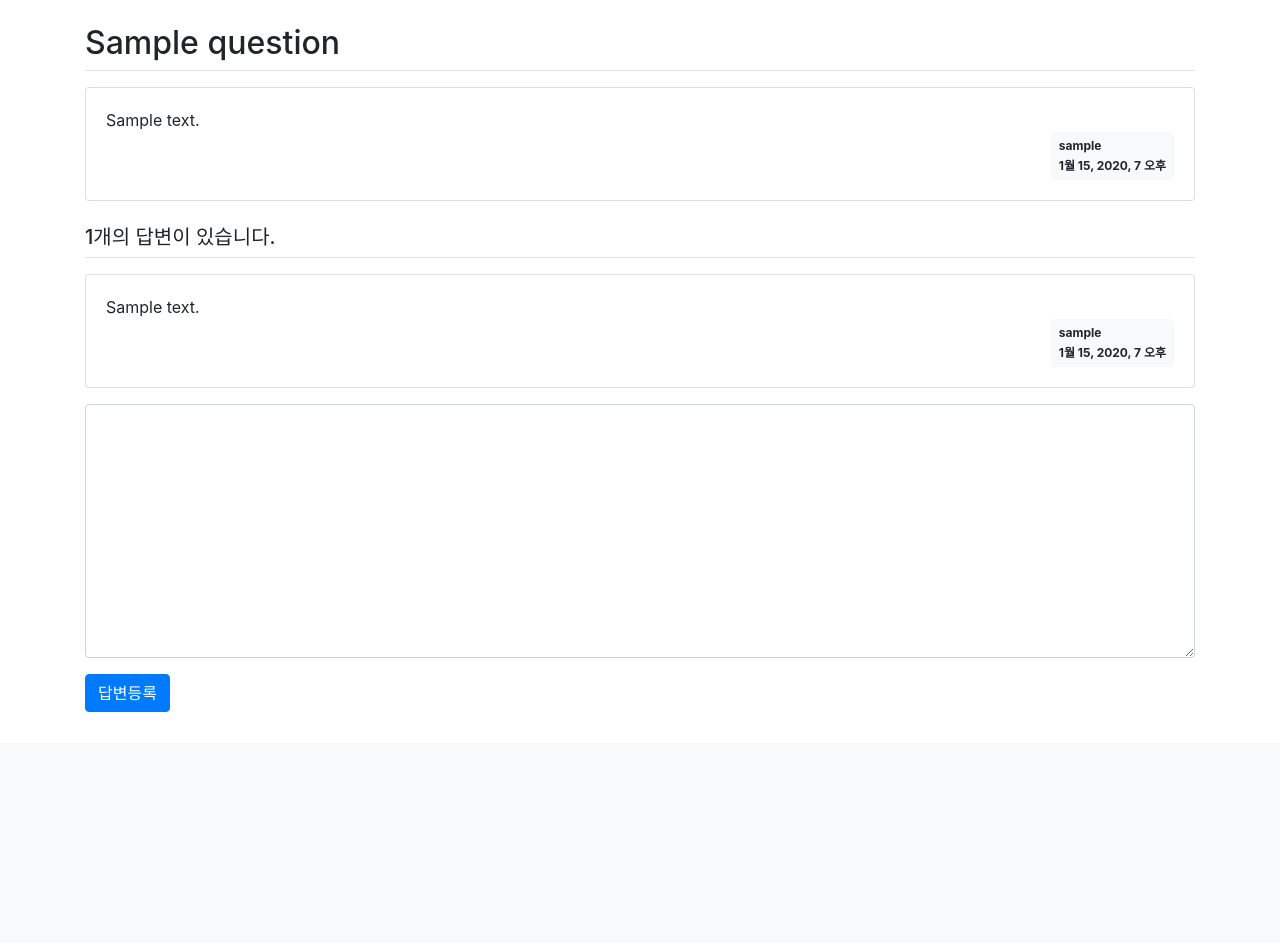
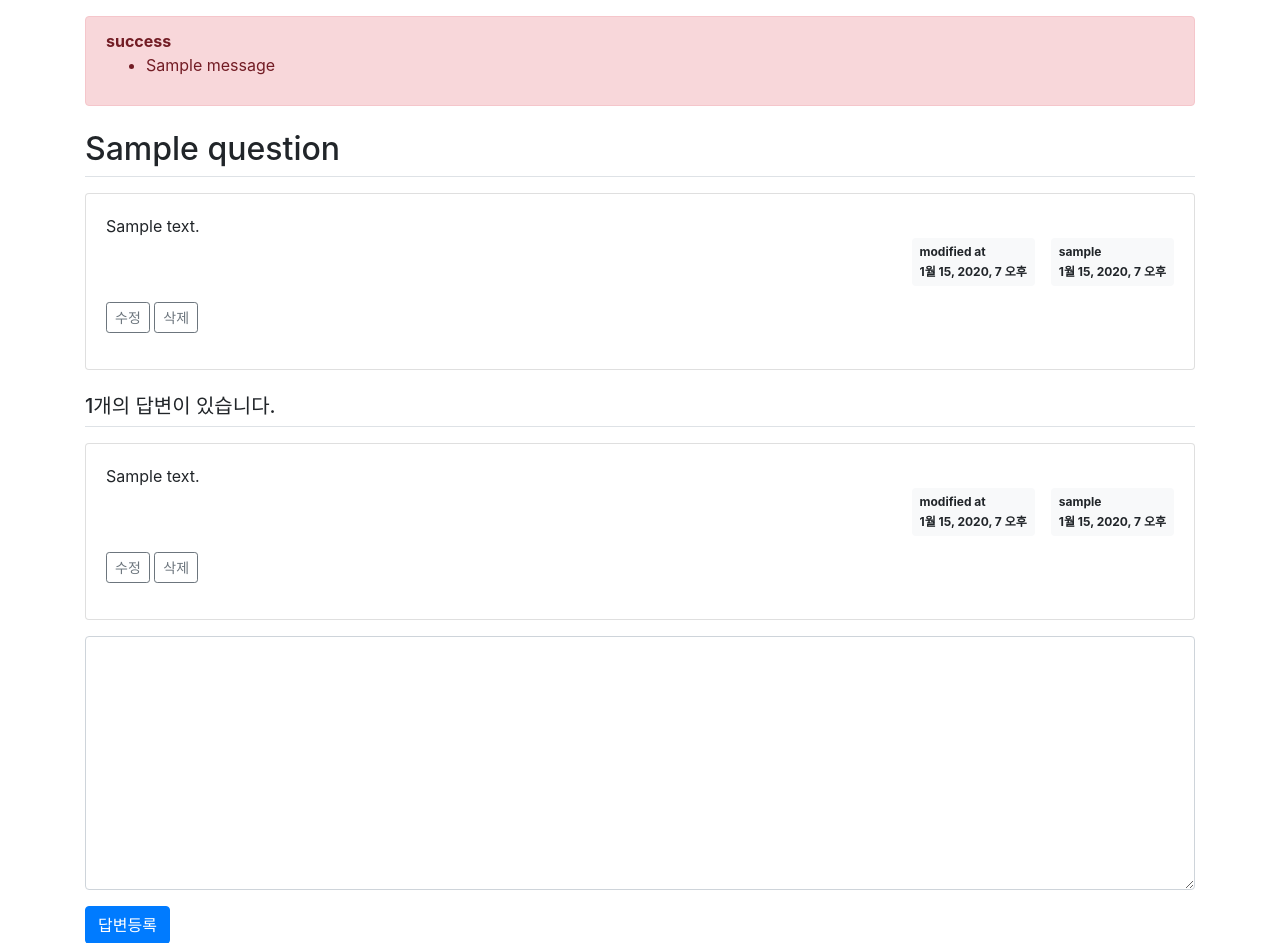
Before and after one commit to hyunmin0317/Django-Study, a Django app: page /pybo/answer/create/1/ in a window 1280 px wide. Shown: the part 57-1000 px from the top of the page. Before the commit the page ends 769 px from the top, so only its background shows below. Run offline with Django 3.2, Linux system fonts and the light colour scheme; a user stored in the database is signed in; tables that the repository leaves empty hold one stand-in row (values such as "Sample post"); one stand-in notice (Sample message) is shown; some libraries are stand-ins or nearby versions.

Commit message:
Update chap3-09

```diff
--- a/mysite/pybo/urls.py
+++ b/mysite/pybo/urls.py
@@ -6,6 +6,10 @@ app_name = 'pybo'
 urlpatterns = [
     path('', views.index, name='index'),
     path('<int:question_id>/', views.detail, name='detail'),
+    path('question/create/', views.question_create, name='question_create'),
+    path('question/modify/<int:question_id>/', views.question_modify, name='question_modify'),
+    path('question/delete/<int:question_id>/', views.question_delete, name='question_delete'),
     path('answer/create/<int:question_id>/', views.answer_create, name='answer_create'),
-    path('question/create/', views.question_create, name='question_create'),
+    path('answer/modify/<int:answer_id>/', views.answer_modify, name='answer_modify'),
+    path('answer/delete/<int:answer_id>/', views.answer_delete, name='answer_delete'),
 ]
--- a/mysite/pybo/views.py
+++ b/mysite/pybo/views.py
@@ -1,9 +1,10 @@
 from django.shortcuts import render, get_object_or_404, redirect
 from django.utils import timezone
 from django.core.paginator import Paginator
-from .models import Question
+from .models import Question, Answer
 from .forms import QuestionForm, AnswerForm
 from django.contrib.auth.decorators import login_required
+from django.contrib import messages
 
 app_name = 'pybo'
 
@@ -56,3 +57,65 @@ def question_create(request):
         form = QuestionForm()
     context = {'form': form}
     return render(request, 'pybo/question_form.html', context)
+
+# pybo 질문수정
+@login_required(login_url='common:login')
+def question_modify(request, question_id):
+    question = get_object_or_404(Question, pk=question_id)
+    if request.user != question.author:
+        messages.error(request, '수정권한이 없습니다')
+        return redirect('pybo:detail', question_id=question.id)
+
+    if request.method == "POST":
+        form = QuestionForm(request.POST, instance=question)
+        if form.is_valid():
+            question = form.save(commit=False)
+            question.author = request.user
+            question.modify_date = timezone.now()  # 수정일시 저장
+            question.save()
+            return redirect('pybo:detail', question_id=question.id)
+    else:
+        form = QuestionForm(instance=question)
+    context = {'form': form}
+    return render(request, 'pybo/question_form.html', context)
+
+# pybo 질문삭제
+@login_required(login_url='common:login')
+def question_delete(request, question_id):
+    question = get_object_or_404(Question, pk=question_id)
+    if request.user != question.author:
+        messages.error(request, '삭제권한이 없습니다')
+        return redirect('pybo:detail', question_id=question.id)
+    question.delete()
+    return redirect('pybo:index')
+
+# pybo 답변수정
+@login_required(login_url='common:login')
+def answer_modify(request, answer_id):
+    answer = get_object_or_404(Answer, pk=answer_id)
+    if request.user != answer.author:
+        messages.error(request, '수정권한이 없습니다')
+        return redirect('pybo:detail', question_id=answer.question.id)
+
+    if request.method == "POST":
+        form = AnswerForm(request.POST, instance=answer)
+        if form.is_valid():
+            answer = form.save(commit=False)
+            answer.author = request.user
+            answer.modify_date = timezone.now()
+            answer.save()
+            return redirect('pybo:detail', question_id=answer.question.id)
+    else:
+        form = AnswerForm(instance=answer)
+    context = {'answer': answer, 'form': form}
+    return render(request, 'pybo/answer_form.html', context)
+
+# pybo 답변삭제
+@login_required(login_url='common:login')
+def answer_delete(request, answer_id):
+    answer = get_object_or_404(Answer, pk=answer_id)
+    if request.user != answer.author:
+        messages.error(request, '삭제권한이 없습니다')
+    else:
+        answer.delete()
+    return redirect('pybo:detail', question_id=answer.question.id)
--- a/mysite/templates/base.html
+++ b/mysite/templates/base.html
@@ -24,5 +24,9 @@
 <script src="{% static 'jquery-3.6.0.min.js' %}"></script>
 <!-- Bootstrap JS -->
 <script src="{% static 'bootstrap.min.js' %}"></script>
+<!-- 자바스크립트 Start -->
+{% block script %}
+{% endblock %}
+<!-- 자바스크립트 End -->
 </body>
 </html>
--- a/mysite/templates/pybo/question_detail.html
+++ b/mysite/templates/pybo/question_detail.html
@@ -1,30 +1,67 @@
 {% extends 'base.html' %}
 {% block content %}
-
 <div class="container my-3">
+    <!-- 사용자오류 표시 -->
+    {% if messages %}
+    <div class="alert alert-danger my-3" role="alert">
+    {% for message in messages %}
+        <strong>{{ message.tags }}</strong>
+        <ul><li>{{ message.message }}</li></ul>
+    {% endfor %}
+    </div>
+    {% endif %}
     <h2 class="border-bottom py-2">{{ question.subject }}</h2>
     <div class="card my-3">
         <div class="card-body">
             <div class="card-text" style="white-space: pre-line;">{{ question.content }}</div>
             <div class="d-flex justify-content-end">
+                {% if question.modify_date %}
+                <div class="badge badge-light p-2 text-left mx-3">
+                    <div class="mb-2">modified at</div>
+                    <div>{{ question.modify_date }}</div>
+                </div>
+                {% endif %}
                 <div class="badge badge-light p-2 text-left">
                     <div class="mb-2">{{ question.author.username }}</div>
                     <div>{{ question.create_date }}</div>
                 </div>
             </div>
+            {% if request.user == question.author %}
+            <div class="my-3">
+                <a href="{% url 'pybo:question_modify' question.id  %}"
+                   class="btn btn-sm btn-outline-secondary">수정</a>
+                <a href="#" class="delete btn btn-sm btn-outline-secondary"
+                    data-uri="{% url 'pybo:question_delete' question.id  %}">삭제</a>
+            </div>
+            {% endif %}
         </div>
     </div>
     <h5 class="border-bottom my-3 py-2">{{question.answer_set.count}}개의 답변이 있습니다.</h5>
     {% for answer in question.answer_set.all %}
     <div class="card my-3">
         <div class="card-body">
+
             <div class="card-text" style="white-space: pre-line;">{{ answer.content }}</div>
             <div class="d-flex justify-content-end">
+                {% if answer.modify_date %}
+                <div class="badge badge-light p-2 text-left mx-3">
+                    <div class="mb-2">modified at</div>
+                    <div>{{ answer.modify_date }}</div>
+                </div>
+                {% endif %}
                 <div class="badge badge-light p-2 text-left">
                     <div class="mb-2">{{ answer.author.username }}</div>
                     <div>{{ answer.create_date }}</div>
                 </div>
             </div>
+            {% if request.user == answer.author %}
+            <div class="my-3">
+                <a href="{% url 'pybo:answer_modify' answer.id  %}"
+                   class="btn btn-sm btn-outline-secondary">수정</a>
+                <a href="#" class="delete btn btn-sm btn-outline-secondary "
+               data-uri="{% url 'pybo:answer_delete' answer.id  %}">삭제</a>
+            </div>
+            {% endif %}
         </div>
     </div>
     {% endfor %}
@@ -49,5 +86,16 @@
         <input type="submit" value="답변등록" class="btn btn-primary">
     </form>
 </div>
+{% endblock %}
 
+{% block script %}
+<script type='text/javascript'>
+$(document).ready(function(){
+    $(".delete").on('click', function() {
+        if(confirm("정말로 삭제하시겠습니까?")) {
+            location.href = $(this).data('uri');
+        }
+    });
+});
+</script>
 {% endblock %}
```
Also changed, not shown: mysite/templates/pybo/answer_form.html (added, +16 -0 lines).
